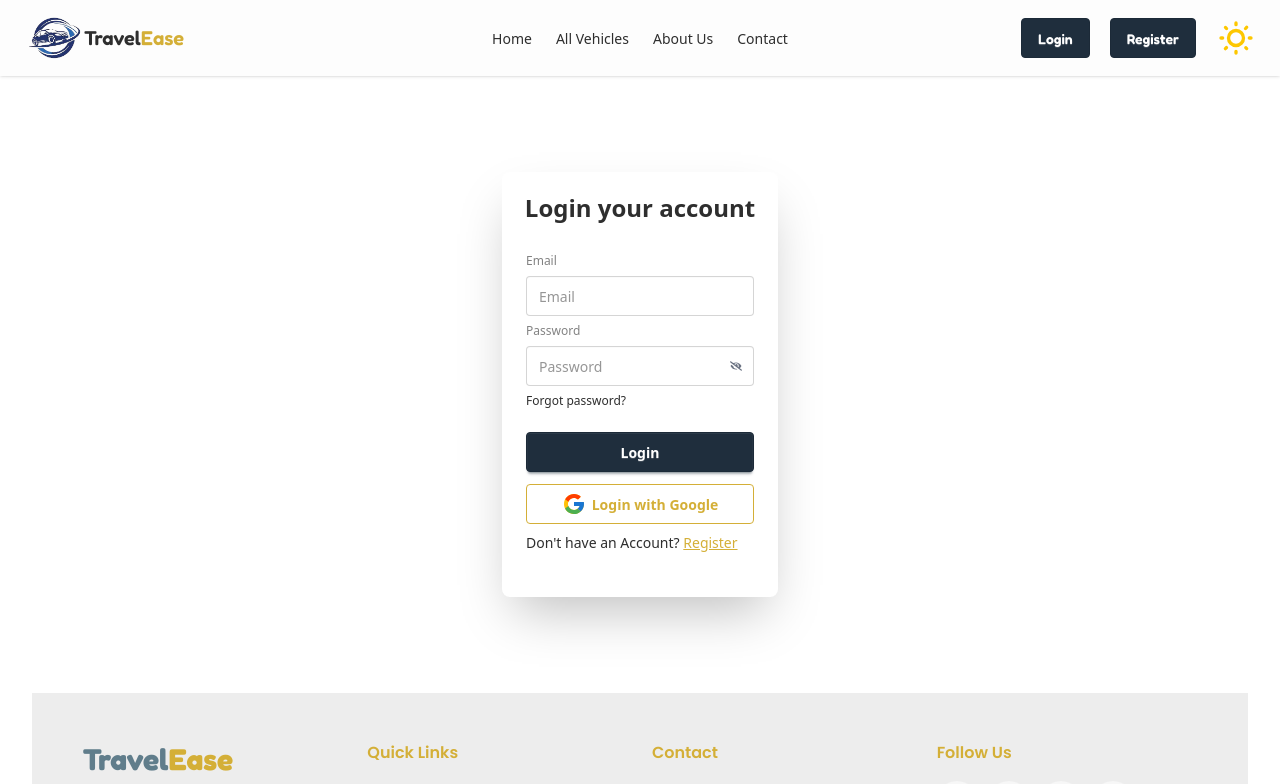
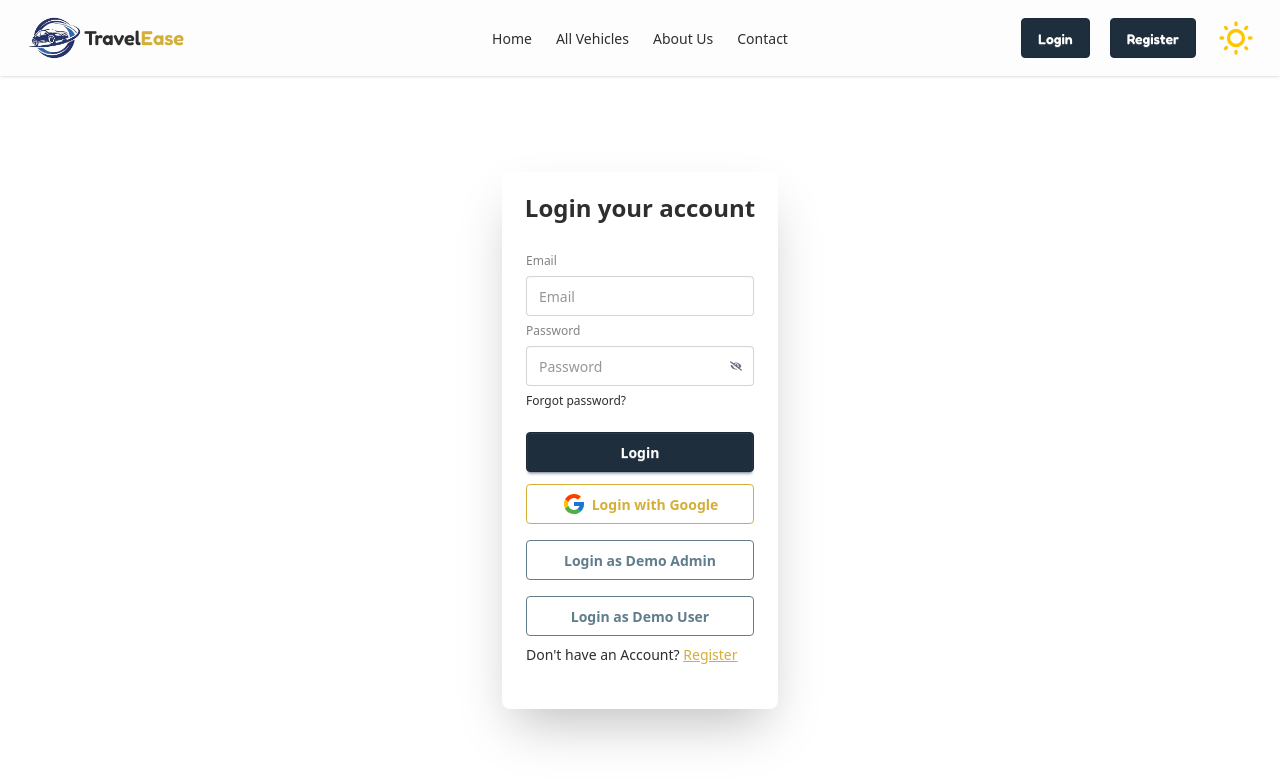
Before and after one commit to TawfiqAhmedRafi/TravelEase-Client, a React (Vite) app: page /auth/login in a window 1280 px wide. Shown: the top 784 px of the page. Built offline with nearby package versions, Linux system fonts and the light colour scheme; no server answers.

Commit message:
Demo credentials

```diff
--- a/src/Components/DashboardSidebar/DashboardSidebar.jsx
+++ b/src/Components/DashboardSidebar/DashboardSidebar.jsx
@@ -50,6 +50,12 @@ const allMenuItems = [
     path: "/dashboard/review",
     icon: Star,
     roles: ["admin"],
+  },
+  {
+    name: "Webpage Reviews",
+    path: "/dashboard/addReview",
+    icon: Star,
+    roles: ["user"],
   },
   {
     name: "Settings",
--- a/src/Components/Login/Login.jsx
+++ b/src/Components/Login/Login.jsx
@@ -1,15 +1,15 @@
-import React, { use, useState } from 'react';
-import { Link, useLocation, useNavigate } from 'react-router';
-import AuthProvider from '../../Context/AuthProvider';
-import { toast } from 'react-toastify';
-import { FcGoogle } from 'react-icons/fc';
-import { FaEye, FaEyeSlash } from 'react-icons/fa';
-import { AuthContext } from '../../Context/AuthContext';
-import Navbar from '../Navbar/Navbar';
-import Footer from '../Footer/Footer';
+import React, { use, useState } from "react";
+import { Link, useLocation, useNavigate } from "react-router";
+import AuthProvider from "../../Context/AuthProvider";
+import { toast } from "react-toastify";
+import { FcGoogle } from "react-icons/fc";
+import { FaEye, FaEyeSlash } from "react-icons/fa";
+import { AuthContext } from "../../Context/AuthContext";
+import Navbar from "../Navbar/Navbar";
+import Footer from "../Footer/Footer";
 
 const Login = () => {
-     const [error, setError] = useState("");
+  const [error, setError] = useState("");
   const [showPassword, setShowPassword] = useState(false);
   const { signInUser, googleSignIn } = use(AuthContext);
   const [email, setEmail] = useState("");
@@ -20,11 +20,10 @@ const Login = () => {
     const form = e.target;
     const email = form.email.value;
     const password = form.password.value;
-     const from = location.state?.from || "/";
+    const from = location.state?.from || "/";
 
     signInUser(email, password)
       .then(() => {
-
         navigate(from);
       })
       .catch((error) => {
@@ -33,11 +32,10 @@ const Login = () => {
       });
   };
   const handleGoogle = () => {
-     const from = location.state?.from || "/";
+    const from = location.state?.from || "/";
 
     googleSignIn()
       .then(() => {
-
         toast.success("Google sign-in successful!");
         navigate(from);
       })
@@ -46,7 +44,7 @@ const Login = () => {
         setError(errorMessage);
       });
   };
-    return (
+  return (
     <div className="bg-base-100">
       <header>
         <Navbar></Navbar>
@@ -111,6 +109,57 @@ const Login = () => {
                 >
                   <FcGoogle size={24} /> Login with Google
                 </button>
+                <button
+                  type="button"
+                  onClick={() => {
+                    const demoEmail = "aizen@gmail.com";
+                    const demoPassword = "Aizen@1";
+                    setEmail(demoEmail);
+
+                    const passwordInput = document.querySelector(
+                      'input[name="password"]'
+                    );
+                    if (passwordInput) passwordInput.value = demoPassword;
+
+                    // Call login handler
+                    handleLogIn({
+                      preventDefault: () => {},
+                      target: {
+                        email: { value: demoEmail },
+                        password: { value: demoPassword },
+                      },
+                    });
+                  }}
+                  className="btn btn-accent btn-outline w-full mt-2"
+                >
+                  Login as Demo Admin
+                </button>
+                <button
+                  type="button"
+                  onClick={() => {
+                    const demoEmail = "urahara@gmail.com";
+                    const demoPassword = "Urahara@1";
+                    setEmail(demoEmail);
+
+                    const passwordInput = document.querySelector(
+                      'input[name="password"]'
+                    );
+                    if (passwordInput) passwordInput.value = demoPassword;
+
+                    // Call login handler
+                    handleLogIn({
+                      preventDefault: () => {},
+                      target: {
+                        email: { value: demoEmail },
+                        password: { value: demoPassword },
+                      },
+                    });
+                  }}
+                  className="btn btn-accent btn-outline w-full mt-2"
+                >
+                  Login as Demo User
+                </button>
+
                 <p>
                   Don't have an Account?{" "}
                   <Link
@@ -129,7 +178,7 @@ const Login = () => {
         <Footer></Footer>
       </footer>
     </div>
-    );
+  );
 };
 
 export default Login;
--- a/src/Pages/AddReview.jsx
+++ b/src/Pages/AddReview.jsx
@@ -1,6 +1,5 @@
 import React, { useState } from "react";
 import { FaStar } from "react-icons/fa";
-
 import { toast } from "react-toastify";
 import useAxiosSecure from "../Router/hooks/useAxiosSecure";
 import useAuth from "../Router/hooks/useAuth";
@@ -26,7 +25,6 @@ const AddReview = ({ vehicleId }) => {
       rating,
       comment,
       userName: user?.displayName || "Anonymous User",
-
     };
 
     try {
@@ -36,7 +34,7 @@ const AddReview = ({ vehicleId }) => {
       setRating(0);
       setComment("");
     } catch (error) {
-        console.log(error)
+      console.error(error);
       toast.error("Failed to submit review");
     } finally {
       setLoading(false);
@@ -44,8 +42,9 @@ const AddReview = ({ vehicleId }) => {
   };
 
   return (
-    <div className="bg-base-100 rounded-2xl p-8 shadow max-w-xl">
-      <h2 className="text-2xl font-bold mb-4">
+    <div className="flex justify-center mt-12">
+      <div className="bg-base-100 rounded-2xl p-8 shadow-xl max-w-xl w-full">
+        <h2 className="text-2xl font-bold mb-4 text-center">
           Leave a <span className="text-secondary">Review</span>
         </h2>
 
@@ -53,7 +52,7 @@ const AddReview = ({ vehicleId }) => {
           {/* Rating */}
           <div>
             <label className="block mb-2 font-medium">Your Rating</label>
-          <div className="flex gap-1">
+            <div className="flex gap-1 justify-center">
               {[...Array(5)].map((_, i) => {
                 const value = i + 1;
                 return (
@@ -66,7 +65,7 @@ const AddReview = ({ vehicleId }) => {
                     className="focus:outline-none"
                   >
                     <FaStar
-                    className={`text-2xl ${
+                      className={`text-2xl transition ${
                         value <= (hover || rating)
                           ? "text-secondary"
                           : "text-gray-400"
@@ -86,7 +85,7 @@ const AddReview = ({ vehicleId }) => {
               placeholder="Share your honest experience with the vehicle and booking process..."
               value={comment}
               onChange={(e) => setComment(e.target.value)}
-          ></textarea>
+            />
           </div>
 
           {/* Submit */}
@@ -99,6 +98,7 @@ const AddReview = ({ vehicleId }) => {
           </button>
         </form>
       </div>
+    </div>
   );
 };
 
--- a/src/Router/Router.jsx
+++ b/src/Router/Router.jsx
@@ -25,6 +25,7 @@ import UsersManagement from "../Pages/UsersManagement";
 import AdminRoute from "../Routes/AdminRoute";
 import Settings from "../Pages/Dashboard/Settings";
 import TravelReviewsPage from "../Pages/Dashboard/TravelReviewsPage";
+import AddReview from "../Pages/AddReview";
 
 const router = createBrowserRouter([
   {
@@ -131,6 +132,10 @@ const router = createBrowserRouter([
         element: <TravelReviewsPage></TravelReviewsPage>,
       },
       {
+        path: "addReview",
+        Component : AddReview
+      },
+      {
         path: "users",
         element: (
           <AdminRoute>
--- a/src/Router/hooks/useAxios.jsx
+++ b/src/Router/hooks/useAxios.jsx
@@ -1,8 +1,8 @@
 import axios from "axios"
 
 const axiosInstance = axios.create({
-    //baseURL: 'https://travel-ease-server-roan.vercel.app',
-       baseURL: 'http://localhost:3000'
+    baseURL: 'https://travel-ease-server-roan.vercel.app',
+       //baseURL: 'http://localhost:3000'
 })
 
 const useAxios =()=>{
--- a/src/Router/hooks/useAxiosSecure.jsx
+++ b/src/Router/hooks/useAxiosSecure.jsx
@@ -4,8 +4,8 @@ import useAuth from "./useAuth";
 import { useNavigate } from "react-router";
 
 const axiosSecure = axios.create({
-  baseURL: "http://localhost:3000",
-  //baseURL: "https://travel-ease-server-roan.vercel.app",
+  //baseURL: "http://localhost:3000",
+  baseURL: "https://travel-ease-server-roan.vercel.app",
 });
 
 const useAxiosSecure = () => {
```
Lines whose indentation alone changed are shown as unchanged.
